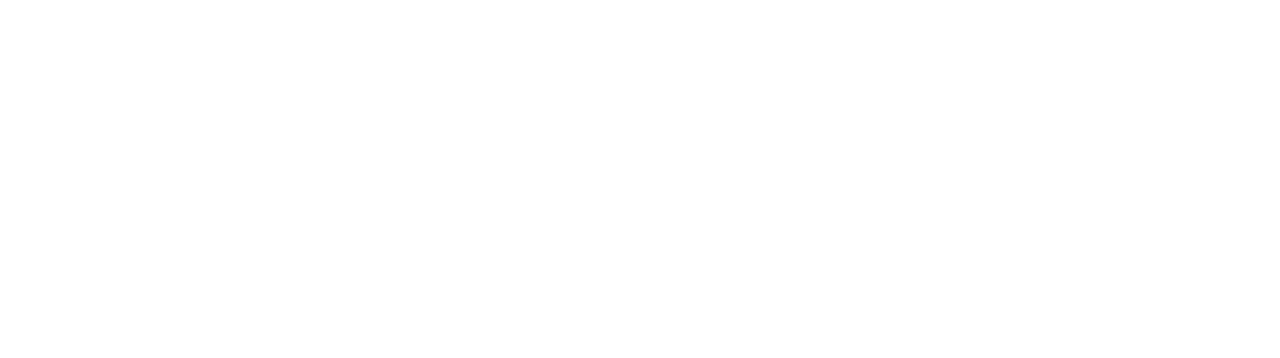
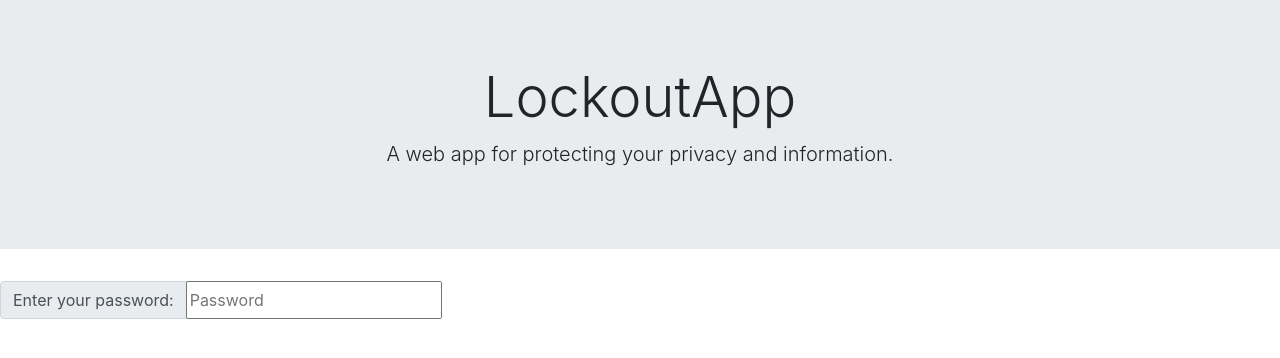
Before and after one commit to beandrea/lockoutApp, a website: page index.html in a window 1280 px wide. Drawn offline with nearby package versions, Linux system fonts and the light colour scheme.

```diff
--- a/index.html
+++ b/index.html
@@ -13,7 +13,18 @@
 </head>
 
 <body>
-
+    <div class="jumbotron jumbotron-fluid">
+        <div class="container">
+            <h1 class="display-4 text-center">LockoutApp</h1>
+            <p class="lead text-center">A web app for protecting your privacy and information.</p>
+        </div>
+    </div>
+    <div class="input-group mb-3">
+        <div class="input-group-prepend">
+            <span class="input-group-text" id="basic-addon1">Enter your password: </span>
+        </div>
+        <input type="text" placeholder="Password" aria-describedby="basic-addon1">
+    </div>
 </body>
 
 </html>
```
Also changed, not shown: package.json (added, +25 -0 lines), README.md, 1 other file.
